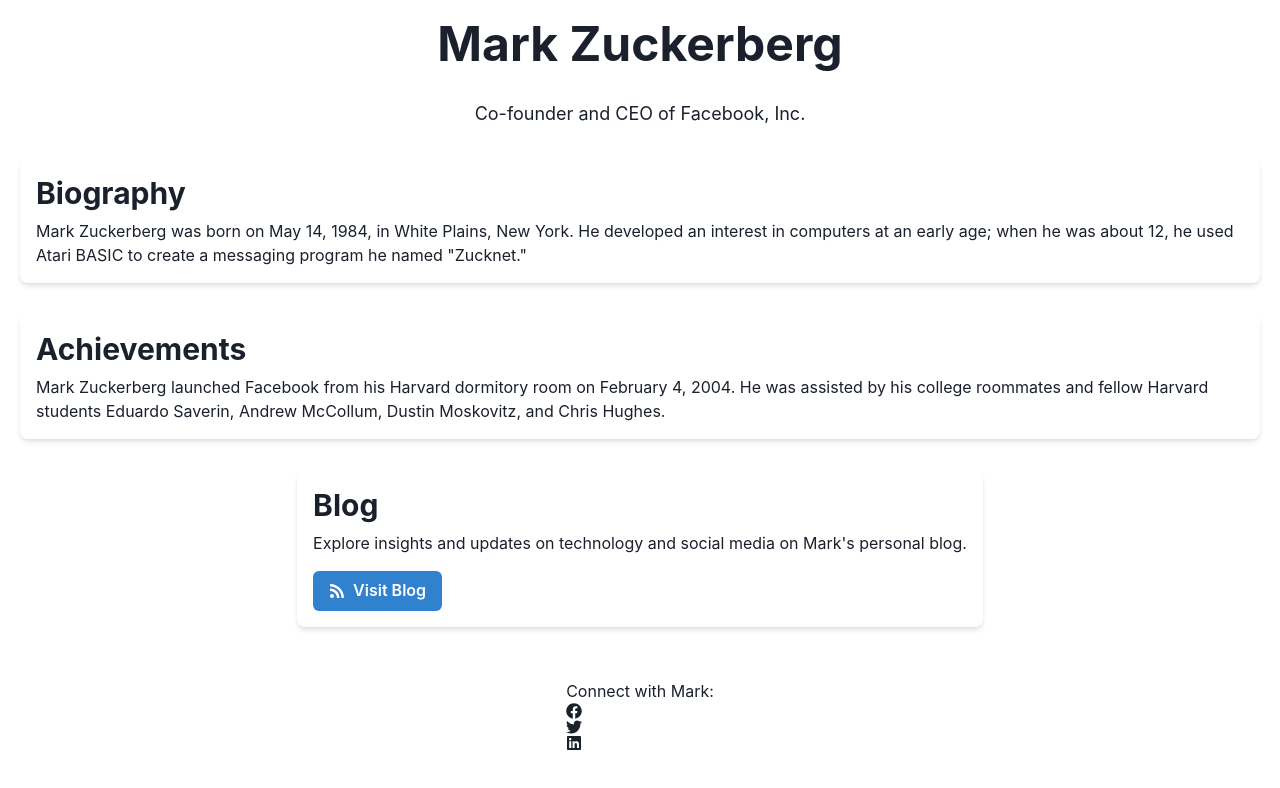
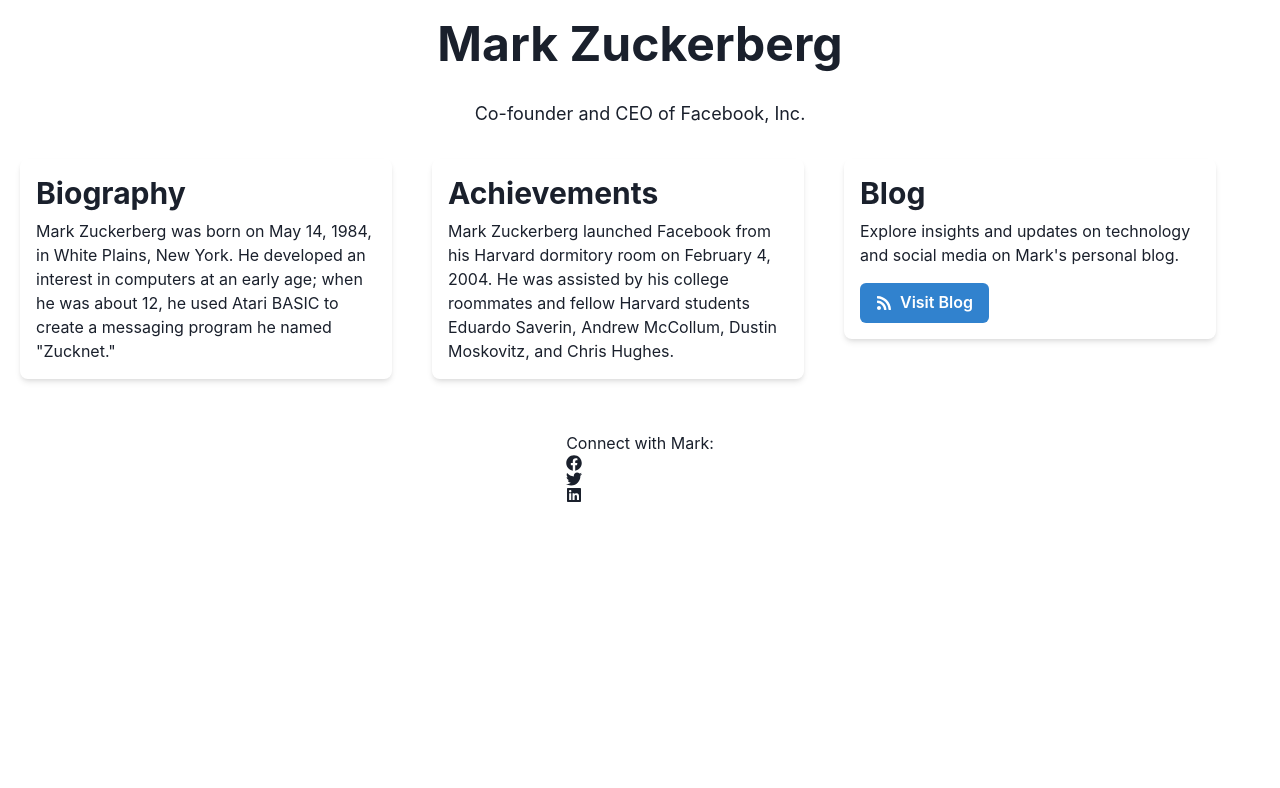
Before and after one commit to GPT-Engineer-App-Dev/zuck-personal-website, a React (Vite) app: page / in a window 1280 px wide. Shown: the top 788 px of the page. Built offline with nearby package versions, Linux system fonts and the light colour scheme.

Commit message:
Enhanced the design of Mark Zuckerberg's personal website with horizontal sections and a modern aesthetic using Chakra UI.

```diff
--- a/src/pages/Index.jsx
+++ b/src/pages/Index.jsx
@@ -1,4 +1,4 @@
-import { Box, VStack, Heading, Text, Link, Button } from '@chakra-ui/react';
+import { Box, VStack, Heading, Text, Link, Button, HStack } from '@chakra-ui/react';
 import { FaFacebook, FaTwitter, FaLinkedin, FaRss } from 'react-icons/fa';
 
 const Index = () => {
@@ -6,25 +6,27 @@ const Index = () => {
     <VStack spacing={8} p={5}>
       <Heading as="h1" size="2xl">Mark Zuckerberg</Heading>
       <Text fontSize="lg">Co-founder and CEO of Facebook, Inc.</Text>
-      <Box as="section" p={4} boxShadow="md" borderRadius="lg">
+      <HStack spacing={10} align="start">
+        <Box as="section" p={4} boxShadow="md" borderRadius="lg" width="30%">
           <Heading as="h2" size="lg">Biography</Heading>
           <Text mt={2}>
             Mark Zuckerberg was born on May 14, 1984, in White Plains, New York. He developed an interest in computers at an early age; when he was about 12, he used Atari BASIC to create a messaging program he named "Zucknet."
           </Text>
         </Box>
-      <Box as="section" p={4} boxShadow="md" borderRadius="lg">
+        <Box as="section" p={4} boxShadow="md" borderRadius="lg" width="30%">
           <Heading as="h2" size="lg">Achievements</Heading>
           <Text mt={2}>
             Mark Zuckerberg launched Facebook from his Harvard dormitory room on February 4, 2004. He was assisted by his college roommates and fellow Harvard students Eduardo Saverin, Andrew McCollum, Dustin Moskovitz, and Chris Hughes.
           </Text>
         </Box>
-      <Box as="section" p={4} boxShadow="md" borderRadius="lg">
+        <Box as="section" p={4} boxShadow="md" borderRadius="lg" width="30%">
           <Heading as="h2" size="lg">Blog</Heading>
           <Text mt={2}>
             Explore insights and updates on technology and social media on Mark's personal blog.
           </Text>
           <Button mt={4} leftIcon={<FaRss />} colorScheme="blue">Visit Blog</Button>
         </Box>
+      </HStack>
       <Box as="footer" pt={5}>
         <Text>Connect with Mark:</Text>
         <Link href="https://facebook.com" isExternal><FaFacebook /></Link>
```
Lines whose indentation alone changed are shown as unchanged.
